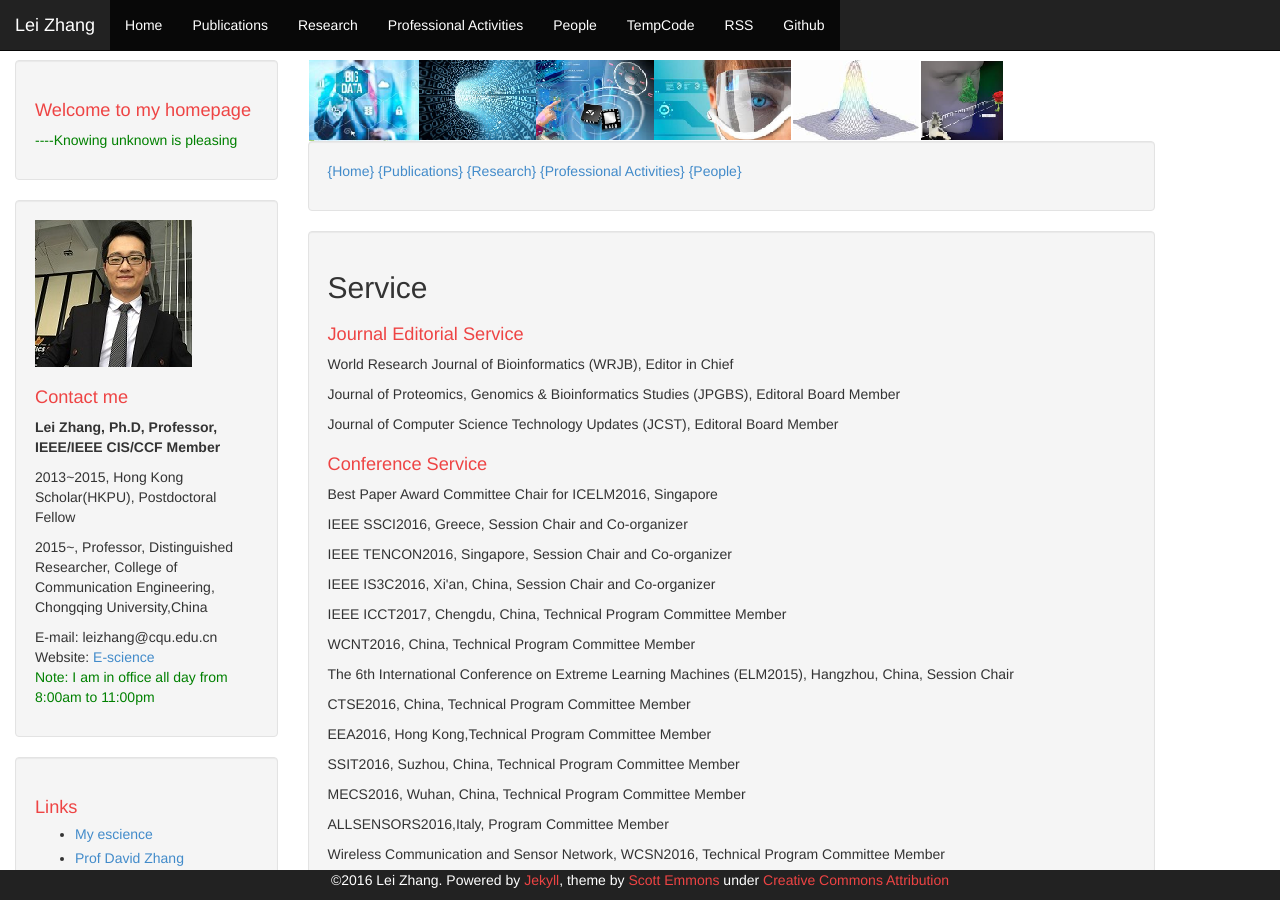
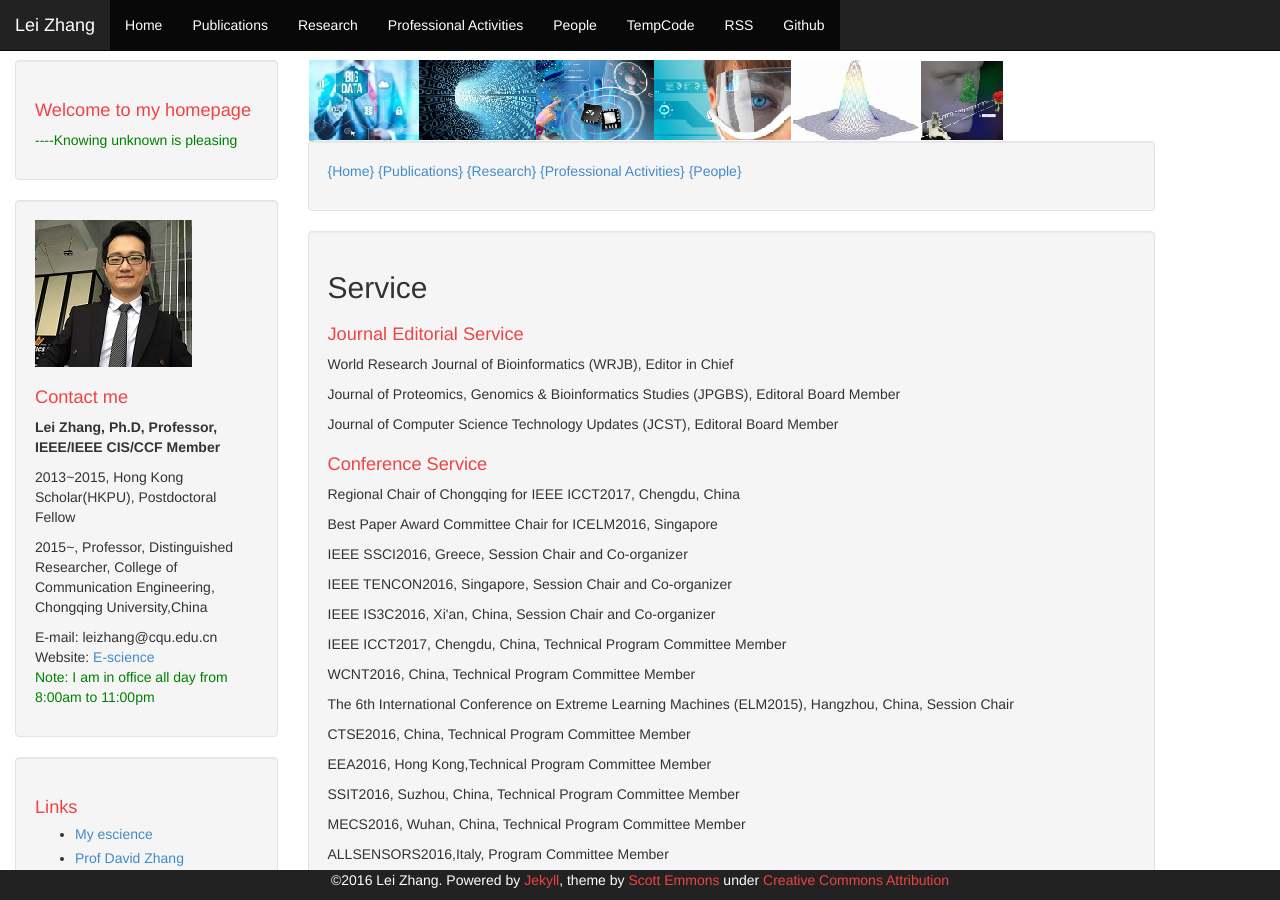
Before and after one commit to DrLeiZhang/website, a Jekyll site: the page built from professional activities.html, in a window 1280 px wide and 900 px high. Built offline with Jekyll 4.4.1, drawn with Linux system fonts in a browser that asks for light colours; Markdown is read by kramdown in place of the engine named in the settings.

Commit message:
Update
Signed-off-by: leizhang@cqu.edu.cn <leizhang@cqu.edu.cn>

```diff
--- a/professional activities.html
+++ b/professional activities.html
@@ -16,6 +16,7 @@
 <p>Journal of Computer Science Technology Updates (JCST), Editoral Board Member</p>
 
 <h1> Conference Service</h1>
+<p>Regional Chair of Chongqing for IEEE ICCT2017, Chengdu, China </p>
 <p>Best Paper Award Committee Chair for ICELM2016, Singapore </p>
 <p>IEEE SSCI2016, Greece, Session Chair and Co-organizer </p>
 <p>IEEE TENCON2016, Singapore, Session Chair and Co-organizer </p>
```
